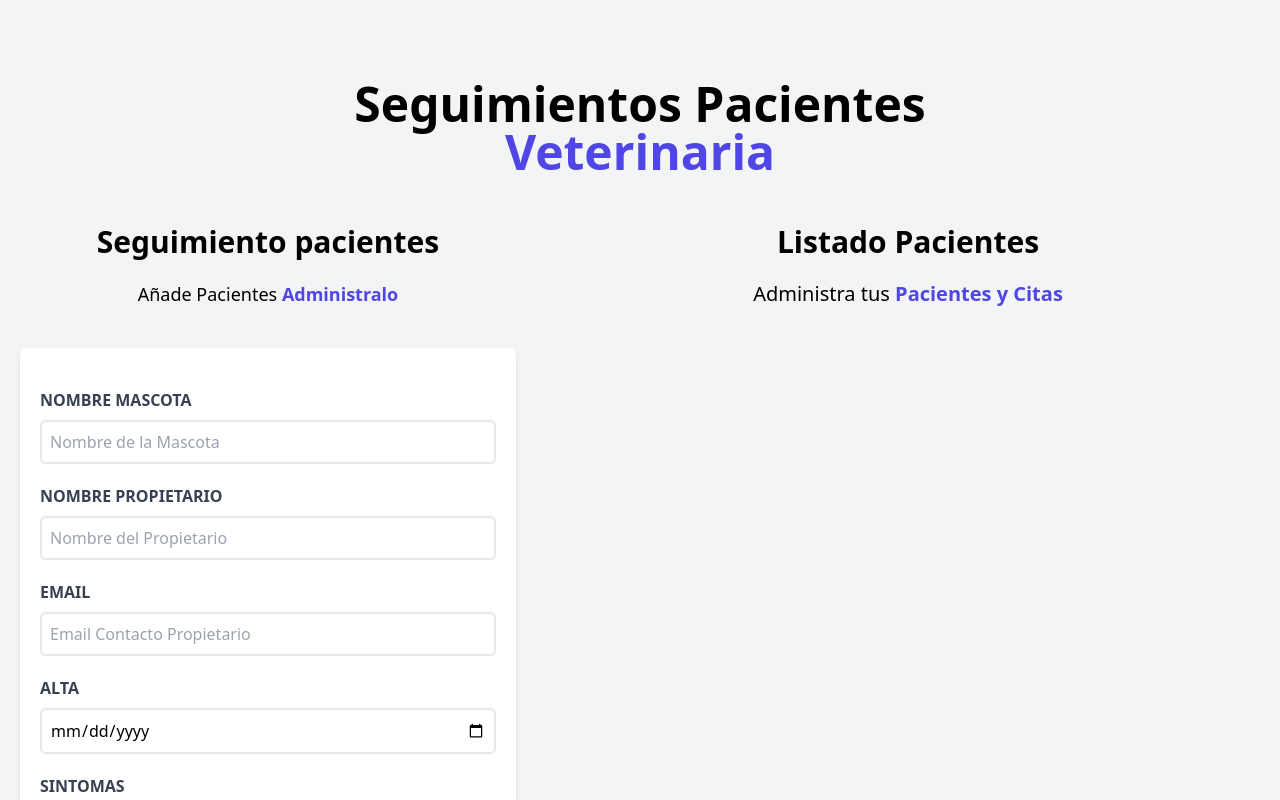
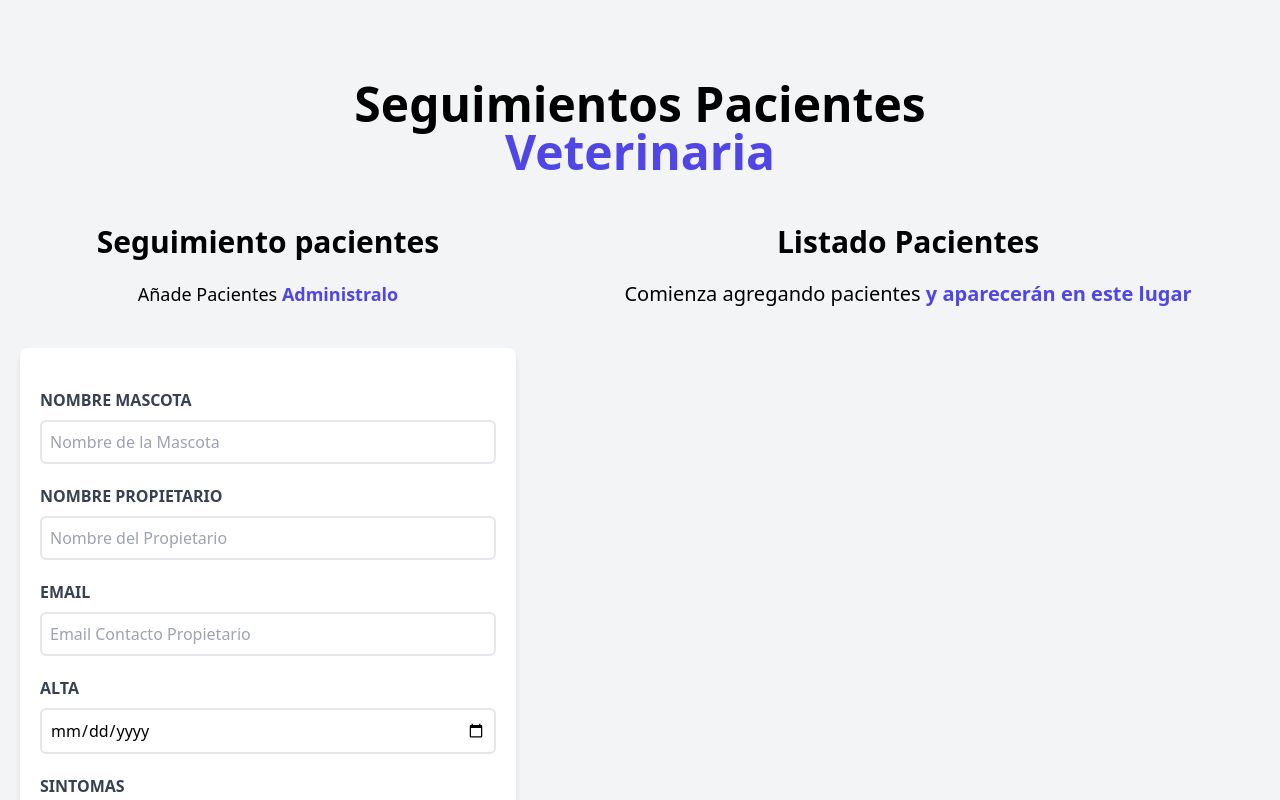
Before and after one commit to Wbahoque09/Proyectos-React, a React (Vite) app in the folder citas-project/: page / in a window 1280 px wide. Shown: the top 800 px of the page. Built offline with nearby package versions, Linux system fonts and the light colour scheme.

Commit message:
Se arregla el componente de ListadoPacientes, se muestran mensajes de forma condicional

```diff
--- a/citas-project/src/components/ListadoPaciente.jsx
+++ b/citas-project/src/components/ListadoPaciente.jsx
@@ -6,9 +6,13 @@ import { Paciente } from './Paciente';
 export const ListadoPaciente = ({pacientes}) => {
 
   // console.log(pacientes);
+  // console.log(pacientes && pacientes.length);
   return (
     <>
       <div className="md:m-1/2  lg:w-3/5 md:h-screen overflow-y-scroll">
+
+        {pacientes && pacientes.length ? (
+          <>
             <h2 className="font-black text-3xl text-center">Listado Pacientes</h2>
             <p className="text-xl mt-5 mb-10 text-center">
             Administra tus {""}
@@ -23,6 +27,20 @@ export const ListadoPaciente = ({pacientes}) => {
             ))}
             {/* Cuando se haga un .map siempre se debe pasar una key en lasprops para evitar errores */}
 
+          </>
+        )
+        : (
+          <>
+            <h2 className="font-black text-3xl text-center">Listado Pacientes</h2>
+            <p className="text-xl mt-5 mb-10 text-center">
+            Comienza agregando pacientes {""}
+            <span className="text-indigo-600 font-bold">y aparecerán en este lugar</span>
+            </p>
+          </>
+        )}
+
+
+
       </div>
     </>
   )
```
Lines whose indentation alone changed are shown as unchanged.
